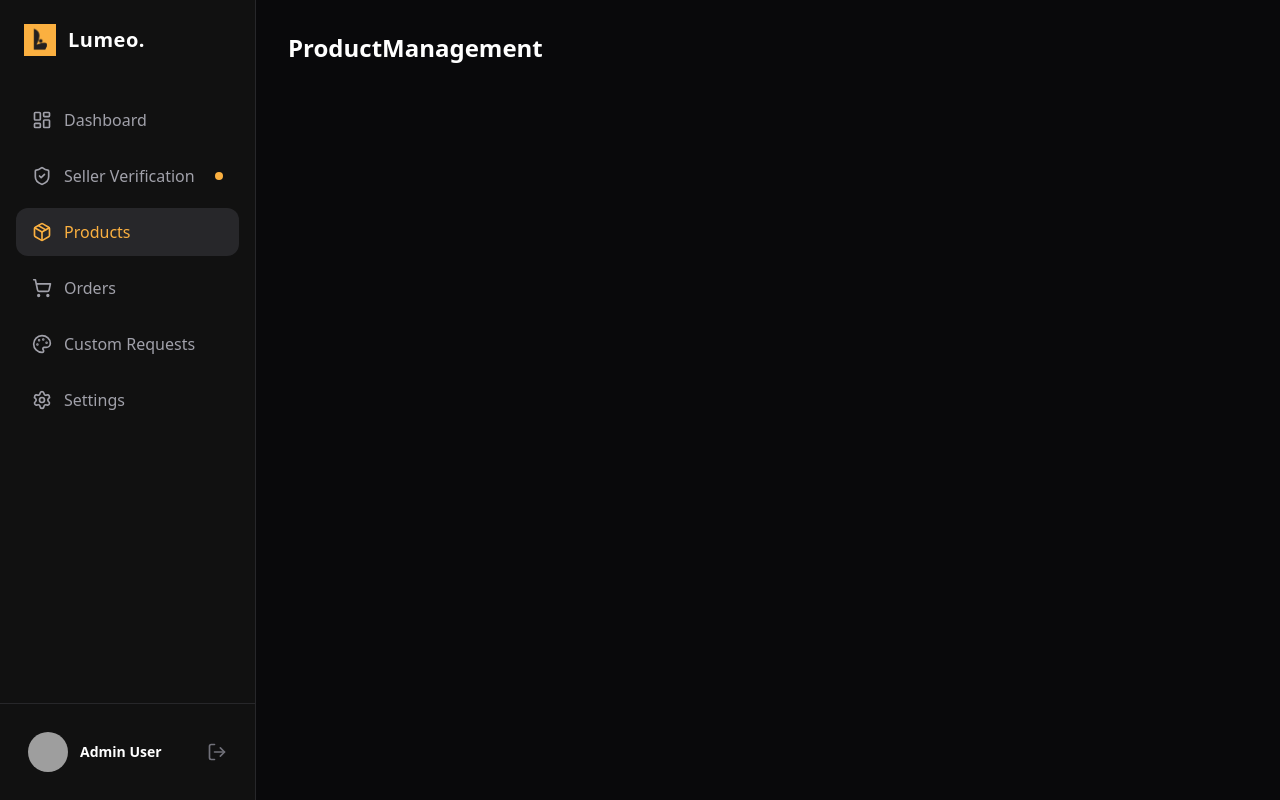
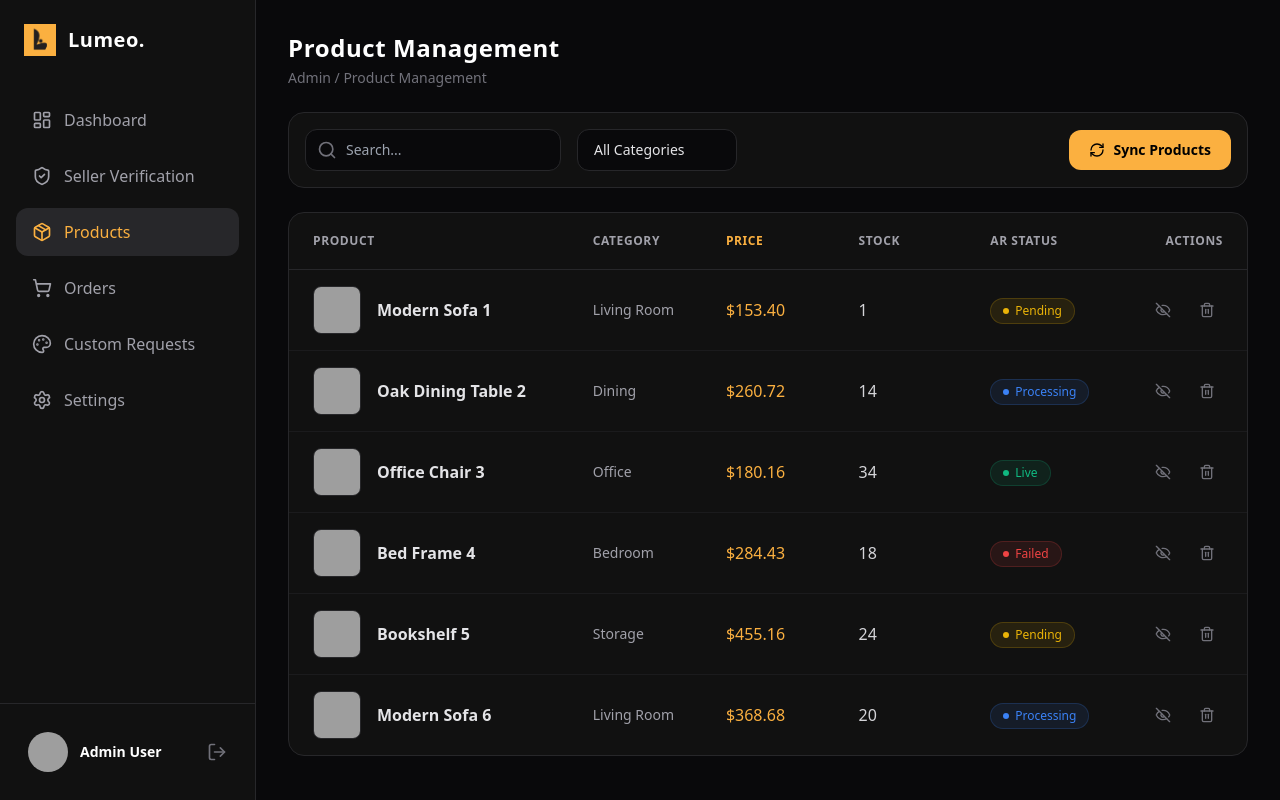
Before and after one commit to LumeoLK/Lumeo-App, a React (Vite) app in the folder admin-dashboard/: page /products in a window 1280 px wide. Built offline with nearby package versions, Linux system fonts and the light colour scheme; grey boxes are pictures that could not be loaded.

Commit message:
created the product management page and updated the sidebar

```diff
--- a/admin-dashboard/src/components/layout/Sidebar.jsx
+++ b/admin-dashboard/src/components/layout/Sidebar.jsx
@@ -16,7 +16,7 @@ import lumeo_brandmark from '../../assets/lumeo_brandmark.png';
 const Sidebar = () => {
   const navItems = [
     { path: '/', label: 'Dashboard', icon: LayoutDashboard },
-    { path: '/sellers', label: 'Seller Verification', icon: ShieldCheck, notification: true },
+    { path: '/sellers', label: 'Seller Verification', icon: ShieldCheck},
     { path: '/products', label: 'Products', icon: Package },
     { path: '/orders', label: 'Orders', icon: ShoppingCart },
     { path: '/requests', label: 'Custom Requests', icon: Palette },
--- a/admin-dashboard/src/pages/ProductManagement.jsx
+++ b/admin-dashboard/src/pages/ProductManagement.jsx
@@ -1,9 +1,169 @@
-import React from 'react';
+import React, { useState } from 'react';
+import { Search, RefreshCw, EyeOff, Trash2 } from 'lucide-react';
+
+// Dummy data for Lumeo furniture products
+const initialProducts = [
+  { id: 1, name: 'Modern Sofa 1', category: 'Living Room', price: 153.40, stock: 1, arStatus: 'Pending', image: 'https://images.unsplash.com/photo-1555041469-a586c61ea9bc?w=100&h=100&fit=crop' },
+  { id: 2, name: 'Oak Dining Table 2', category: 'Dining', price: 260.72, stock: 14, arStatus: 'Processing', image: 'https://images.unsplash.com/photo-1577140917170-285929fb55b7?w=100&h=100&fit=crop' },
+  { id: 3, name: 'Office Chair 3', category: 'Office', price: 180.16, stock: 34, arStatus: 'Live', image: 'https://images.unsplash.com/photo-1505843490538-5133c6c7d0e1?w=100&h=100&fit=crop' },
+  { id: 4, name: 'Bed Frame 4', category: 'Bedroom', price: 284.43, stock: 18, arStatus: 'Failed', image: 'https://images.unsplash.com/photo-1505693416388-ac5ce068fe85?w=100&h=100&fit=crop' },
+  { id: 5, name: 'Bookshelf 5', category: 'Storage', price: 455.16, stock: 24, arStatus: 'Pending', image: 'https://images.unsplash.com/photo-1594620302200-9a762244a156?w=100&h=100&fit=crop' },
+  { id: 6, name: 'Modern Sofa 6', category: 'Living Room', price: 368.68, stock: 20, arStatus: 'Processing', image: 'https://images.unsplash.com/photo-1555041469-a586c61ea9bc?w=100&h=100&fit=crop' },
+];
 
 const ProductManagement = () => {
+  const [searchTerm, setSearchTerm] = useState('');
+  const [categoryFilter, setCategoryFilter] = useState('All Categories');
+
+  // Helper function to render the correct AR status badge styling
+  const getArStatusBadge = (status) => {
+    switch (status) {
+      case 'Pending':
+        return 'bg-yellow-500/10 text-yellow-500 border-yellow-500/20';
+      case 'Processing':
+        return 'bg-blue-500/10 text-blue-500 border-blue-500/20';
+      case 'Live':
+        return 'bg-emerald-500/10 text-emerald-500 border-emerald-500/20';
+      case 'Failed':
+        return 'bg-red-500/10 text-red-500 border-red-500/20';
+      default:
+        return 'bg-zinc-500/10 text-zinc-500 border-zinc-500/20';
+    }
+  };
+
+  // Helper function to render the dot color for the AR status badge
+  const getArStatusDot = (status) => {
+    switch (status) {
+      case 'Pending': return 'bg-yellow-500';
+      case 'Processing': return 'bg-blue-500';
+      case 'Live': return 'bg-emerald-500';
+      case 'Failed': return 'bg-red-500';
+      default: return 'bg-zinc-500';
+    }
+  };
+
   return (
-    <div className="text-white">
-      <h1 className="text-2xl font-bold">ProductManagement</h1>
+    <div className="w-full space-y-6">
+
+      {/* Header Section */}
+      <div>
+        <h1 className="text-2xl font-bold text-white tracking-wide">Product Management</h1>
+        <p className="text-zinc-500 text-sm mt-1">Admin / Product Management</p>
+      </div>
+
+      {/* Toolbar: Search, Filter, and Sync Button */}
+      <div className="flex flex-col sm:flex-row justify-between items-center gap-4 bg-[#111111] p-4 rounded-2xl border border-zinc-800">
+        <div className="flex flex-col sm:flex-row gap-4 w-full sm:w-auto">
+          {/* Search Bar */}
+          <div className="relative w-full sm:w-64">
+            <Search className="w-5 h-5 text-zinc-500 absolute left-3 top-1/2 -translate-y-1/2" />
+            <input
+              type="text"
+              placeholder="Search..."
+              className="w-full bg-[#09090b] text-zinc-200 pl-10 pr-4 py-2.5 rounded-xl border border-zinc-800 focus:outline-none focus:border-brand text-sm transition-colors"
+              value={searchTerm}
+              onChange={(e) => setSearchTerm(e.target.value)}
+            />
+          </div>
+
+          {/* Category Dropdown */}
+          <select
+            className="bg-[#09090b] text-zinc-200 px-4 py-2.5 rounded-xl border border-zinc-800 focus:outline-none focus:border-brand text-sm appearance-none min-w-[160px]"
+            value={categoryFilter}
+            onChange={(e) => setCategoryFilter(e.target.value)}
+          >
+            <option value="All Categories">All Categories</option>
+            <option value="Living Room">Living Room</option>
+            <option value="Bedroom">Bedroom</option>
+            <option value="Dining">Dining</option>
+            <option value="Office">Office</option>
+            <option value="Storage">Storage</option>
+          </select>
+        </div>
+
+        {/* Sync Button */}
+        <button className="flex items-center gap-2 bg-brand text-black px-5 py-2.5 rounded-xl font-bold text-sm hover:bg-brand/90 transition-colors w-full sm:w-auto justify-center">
+          <RefreshCw className="w-4 h-4" />
+          Sync Products
+        </button>
+      </div>
+
+      {/* Products Table */}
+      <div className="bg-[#111111] rounded-2xl border border-zinc-800 overflow-hidden">
+        <div className="overflow-x-auto">
+          <table className="w-full text-left border-collapse">
+
+            {/* Table Header */}
+            <thead>
+              <tr className="border-b border-zinc-800 text-zinc-400 text-xs font-bold uppercase tracking-wider">
+                {/* Product gets 30% of the width */}
+                <th className="px-6 py-5 w-[30%]">Product</th>
+
+                {/* The rest get exactly 14% each for perfectly equal spacing */}
+                <th className="px-6 py-5 w-[14%]">Category</th>
+                <th className="px-6 py-5 text-brand w-[14%]">Price</th>
+                <th className="px-6 py-5 w-[14%]">Stock</th>
+                <th className="px-6 py-5 w-[14%]">AR Status</th>
+                <th className="px-6 py-5 text-right w-[14%]">Actions</th>
+              </tr>
+            </thead>
+
+            {/* Table Body */}
+            <tbody className="divide-y divide-zinc-800/50">
+              {initialProducts.map((product) => (
+                <tr key={product.id} className="hover:bg-[#18181b]/50 transition-colors">
+
+                  {/* Product Image & Name */}
+                  <td className="px-6 py-4">
+                    <div className="flex items-center gap-4">
+                      <img src={product.image} alt={product.name} className="w-12 h-12 rounded-lg object-cover border border-zinc-800" />
+                      <span className="text-zinc-200 font-semibold">{product.name}</span>
+                    </div>
+                  </td>
+
+                  {/* Category */}
+                  <td className="px-6 py-4 text-zinc-400 text-sm">
+                    {product.category}
+                  </td>
+
+                  {/* Price */}
+                  <td className="px-6 py-4 text-brand font-medium">
+                    ${product.price.toFixed(2)}
+                  </td>
+
+                  {/* Stock */}
+                  <td className="px-6 py-4 text-zinc-300">
+                    {product.stock}
+                  </td>
+
+                  {/* AR Status Badge */}
+                  <td className="px-6 py-4">
+                    <span className={`inline-flex items-center gap-1.5 px-3 py-1 rounded-full text-xs font-medium border ${getArStatusBadge(product.arStatus)}`}>
+                      <span className={`w-1.5 h-1.5 rounded-full ${getArStatusDot(product.arStatus)}`}></span>
+                      {product.arStatus}
+                    </span>
+                  </td>
+
+                  {/* Actions: Hide and Delete Only */}
+                  <td className="px-6 py-4 text-right">
+                    <div className="flex items-center justify-end gap-3">
+                      <button className="p-2 text-zinc-500 hover:text-zinc-300 hover:bg-zinc-800 rounded-lg transition-colors" title="Hide Product">
+                        <EyeOff className="w-4 h-4" />
+                      </button>
+                      <button className="p-2 text-zinc-500 hover:text-red-500 hover:bg-red-500/10 rounded-lg transition-colors" title="Delete Product">
+                        <Trash2 className="w-4 h-4" />
+                      </button>
+                    </div>
+                  </td>
+
+                </tr>
+              ))}
+            </tbody>
+
+          </table>
+        </div>
+      </div>
+
     </div>
   );
 };
```
